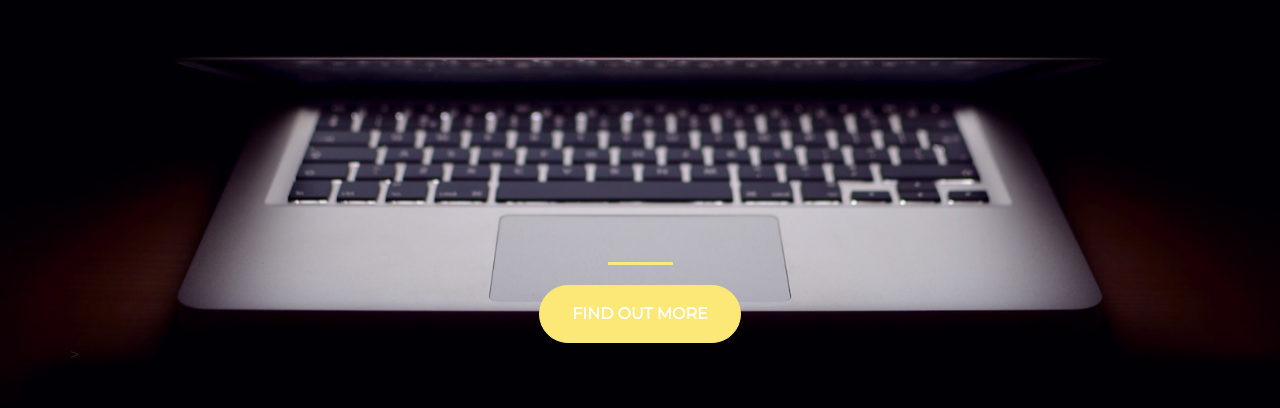
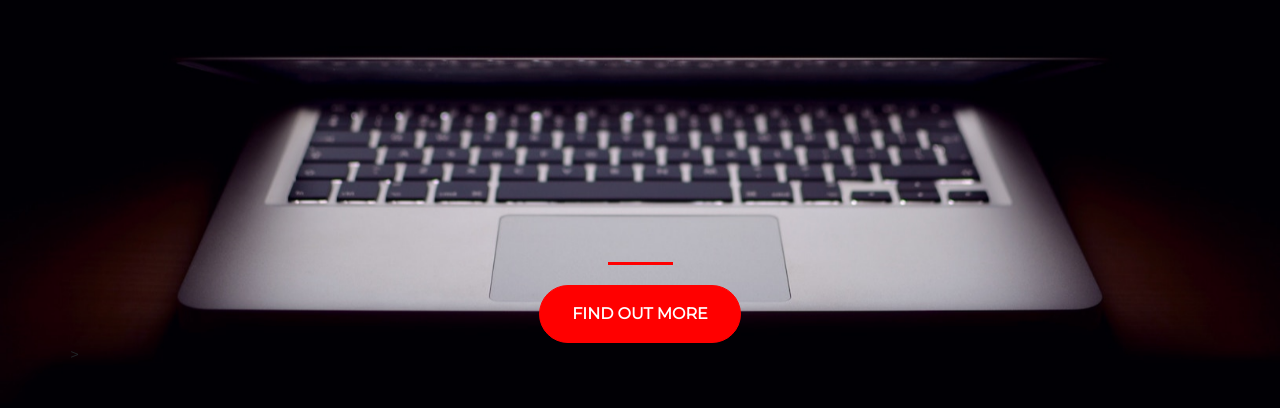
Before and after one commit to Giv-08/start-up-of-the-year, a plain HTML site: page index.html in a window 1280 px wide. Shown: the part 256-664 px from the top of the page. Drawn offline with nearby package versions, Linux system fonts and the light colour scheme.

Commit message:
added red

```diff
--- a/style.css
+++ b/style.css
@@ -17,7 +17,7 @@ hr {
   margin: 20px auto;
   text-align: center;
   border-width: 3px;
-  color: #fce877;
+  color: #ff0000;
   max-width: 65px;
   opacity: 1;
 }
@@ -30,12 +30,12 @@ hr {
   text-transform: uppercase;
 }
 .btn-primary {
-  background-color: #fce877;
-  border-color: #fce877;
+  background-color: #ff0000;
+  border-color: #ff0000;
 }
 .btn-primary:hover {
-  background-color: #fce877;
-  border-color: #fce877;
+  background-color: #ff0000;
+  border-color: #ff0000;
   border-width: 4px;
 }
 .btn-x1 {
```
